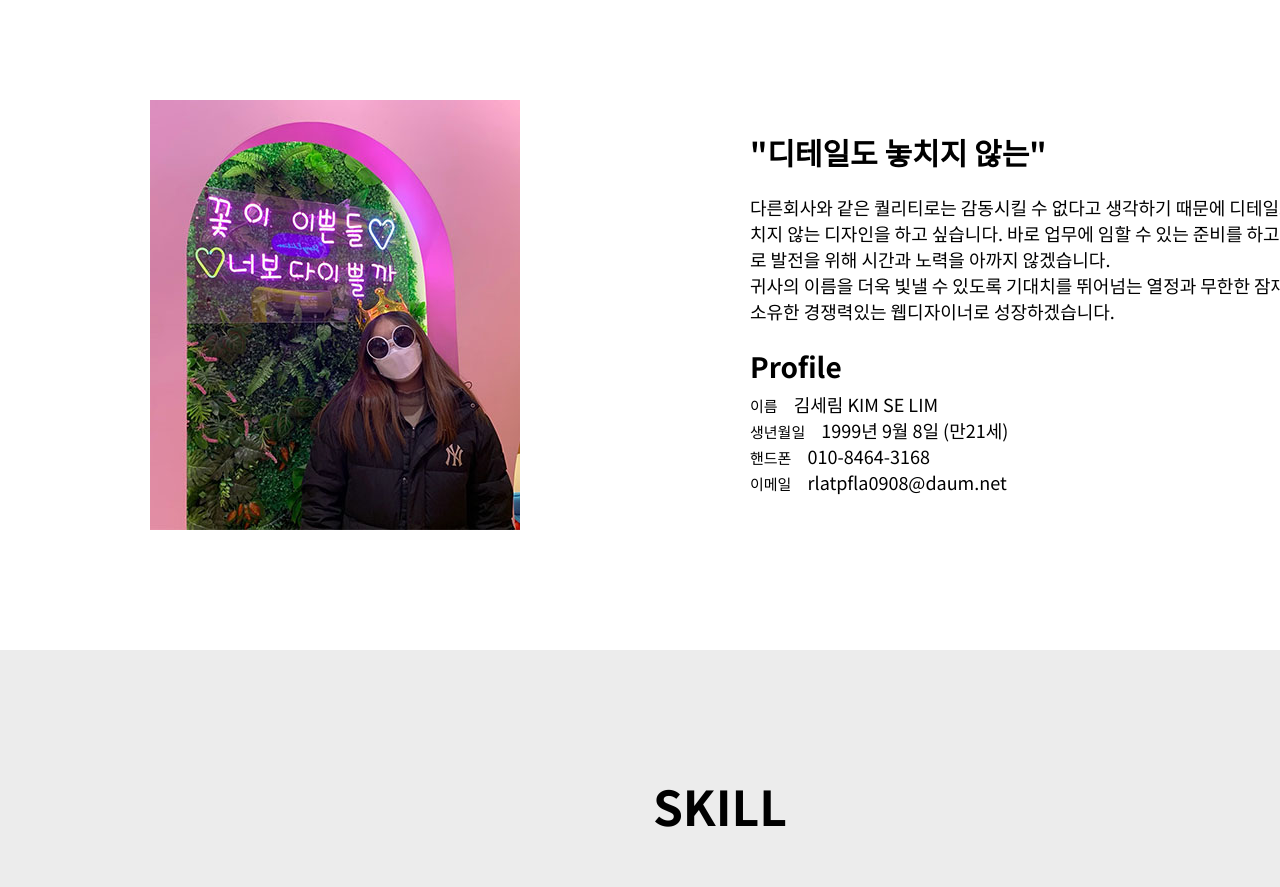
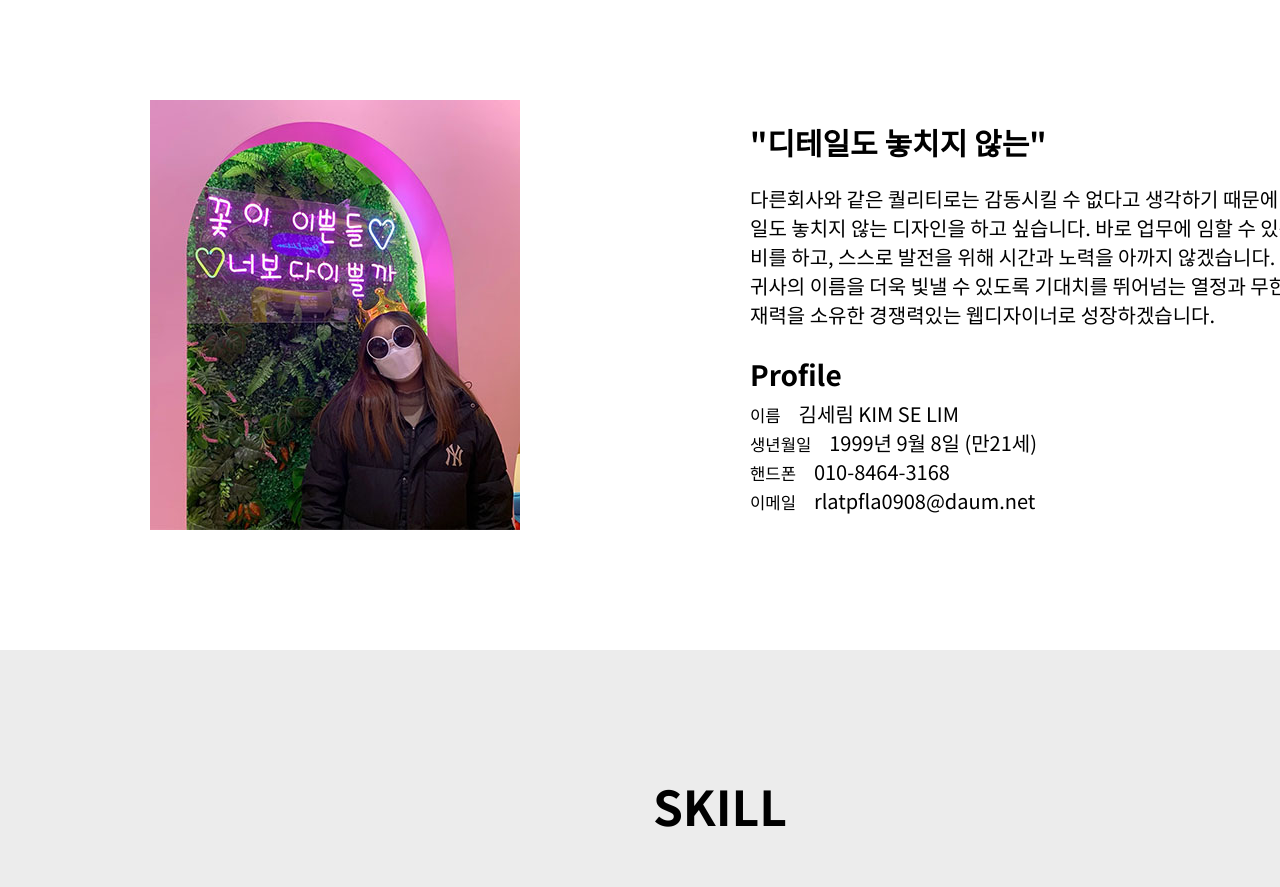
Before and after one commit to maranata0908/portfolio-kimselim, a plain HTML site: page index.html in a window 1280 px wide. Shown: the part 840-1727 px from the top of the page. Drawn offline with nearby package versions, Linux system fonts and the light colour scheme.

Commit message:
Add files via upload

```diff
--- a/css/mobile.css
+++ b/css/mobile.css
@@ -64,6 +64,7 @@
 }
 #about p{
   font-size: 16px;
+  padding-bottom: 20px;
 }
 
 #about .photo > img {
--- a/css/style.css
+++ b/css/style.css
@@ -96,7 +96,7 @@ body {
 }
 #about h1{
   font-size: 30px;
-  margin-top: 30px;
+  margin-top: 20px;
   margin-bottom: 20px;
   /* text-decoration: underline; */
 }
@@ -107,7 +107,8 @@ body {
   margin-bottom: 5px;
 }
 #about p{
-  margin-bottom: 22px;
+  font-size: 20px;
+  margin-bottom: 25px;
 }
 
 #works h2 {
```
